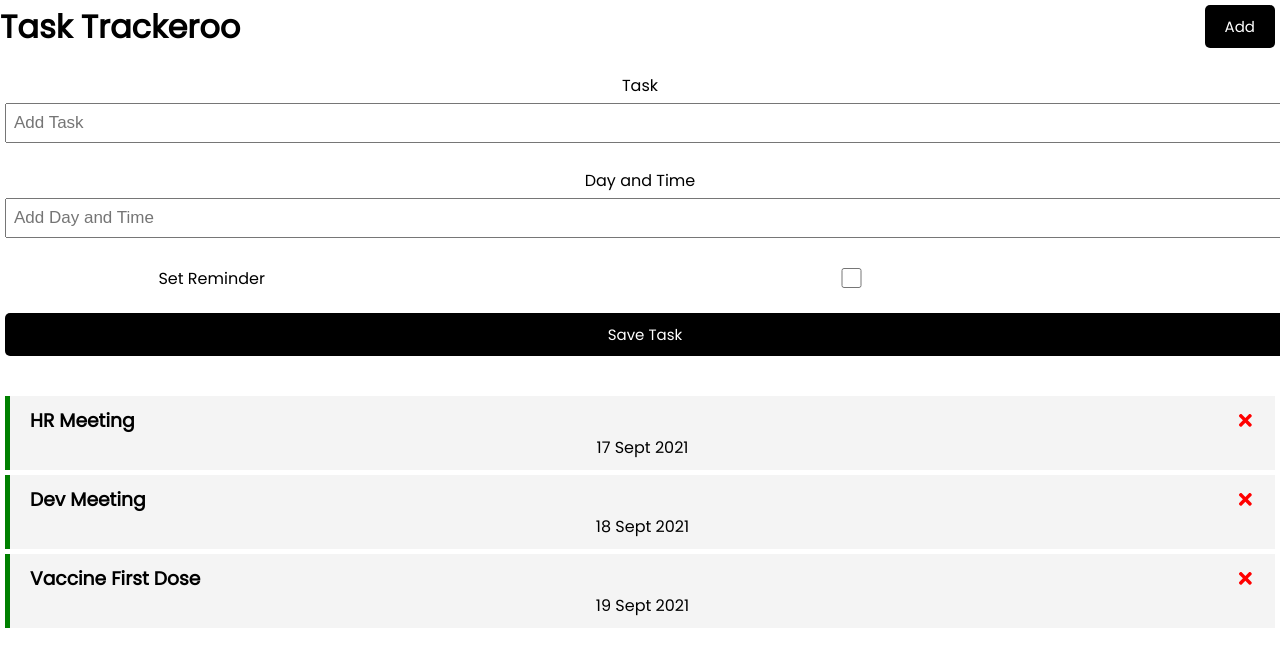
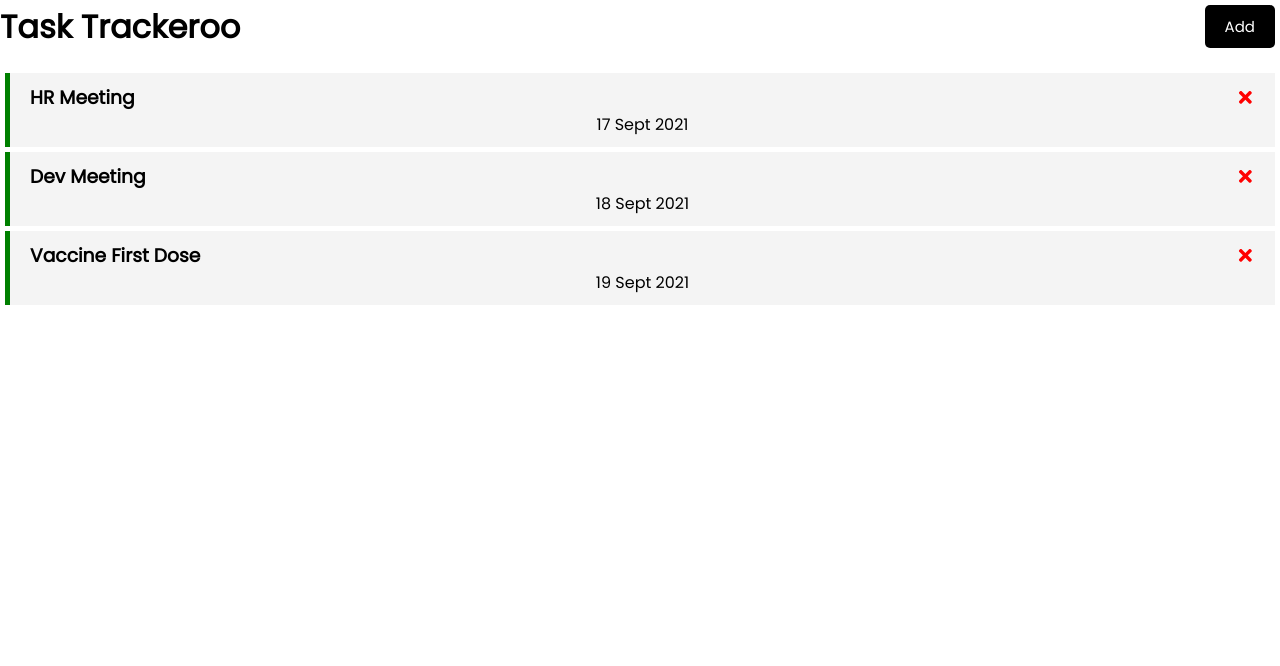
Before and after one commit to villanuevajamesfvillanueva/react-task-tracker, a React (Create React App) app: page / in a window 1280 px wide. Shown: the top 666 px of the page. Built offline with nearby package versions, Linux system fonts and the light colour scheme.

Commit message:
added toggle to add task form

```diff
--- a/src/App.js
+++ b/src/App.js
@@ -5,6 +5,7 @@ import AddTask from './components/AddTask';
 import './App.css';
 
 function App() {
+  const [showAddTask, setShowAddTask] = useState(false)
   const [tasks, setTasks] = useState([
     {
         id: 1,
@@ -33,7 +34,6 @@ const addTask = (task) => {
   setTasks([...tasks, newTask])
 }
 
-
 // Delete Task
 const deleteTask = (id) => {
   setTasks(tasks.filter((task) => task.id !== id))
@@ -46,8 +46,8 @@ const toggleReminder = (id) => {
 
   return (
     <div className="App">
-      <Header title='Task Trackeroo'/>
-      <AddTask onAdd={addTask}/>
+      <Header title='Task Trackeroo' onAdd={() => setShowAddTask(!showAddTask)} showAdd={showAddTask}/>
+      {showAddTask && <AddTask onAdd={addTask}/>}
       {tasks.length > 0 ? <Tasks tasks={tasks} onDelete={deleteTask} onToggle={toggleReminder}/> : 'No tasks'}
     </div>
   );
--- a/src/components/Button.js
+++ b/src/components/Button.js
@@ -1,10 +1,10 @@
 import PropTypes from 'prop-types';
-const Button = ({ bgColor, text, onClick }) => {
+const Button = ({ bgColor, text, onClick, color }) => {
 
     return (
         <button
             onClick={onClick}
-            style={{ backgroundColor: bgColor }}
+            style={{ backgroundColor: bgColor, color: color }}
             className='btn'
         >
             {text}
--- a/src/components/Header.js
+++ b/src/components/Header.js
@@ -1,15 +1,13 @@
 import PropTypes from 'prop-types';
 import Button from './Button';
+import { FaTimes } from 'react-icons/fa';
 
-const Header = ({ title }) => {
-    const onClick = () => {
-        console.log('clicked');
-    }
+const Header = ({ title, onAdd, showAdd }) => {
 
     return (
         <header className='header'>
             <h1>{title}</h1>
-            <Button text='Add' onClick={onClick}/>
+            <Button color={showAdd ? 'red' : 'white' } bgColor={showAdd ? 'white' : 'black'} text={showAdd ? <FaTimes /> : 'Add' } onClick={onAdd}/>
 
         </header>
     )
--- a/src/index.css
+++ b/src/index.css
@@ -29,7 +29,7 @@ body {
 
 .btn {
   display: inline-block;
-  background: #000;
+  /* background: #000; */
   color: #fff;
   border: none;
   padding: 10px 20px;
```
